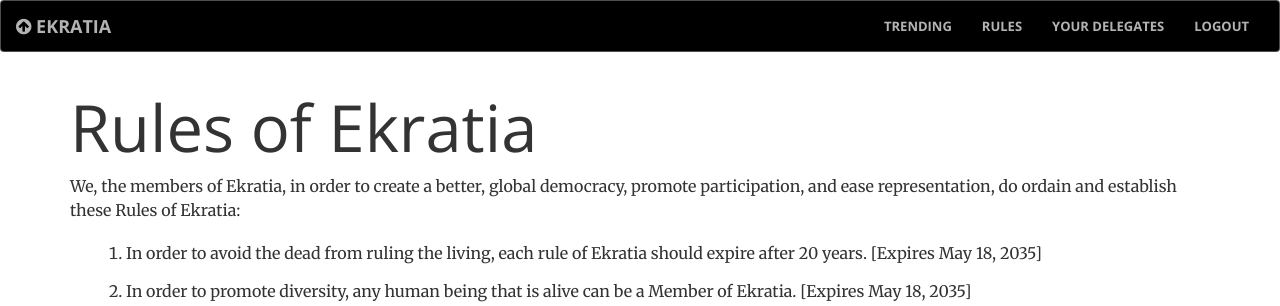
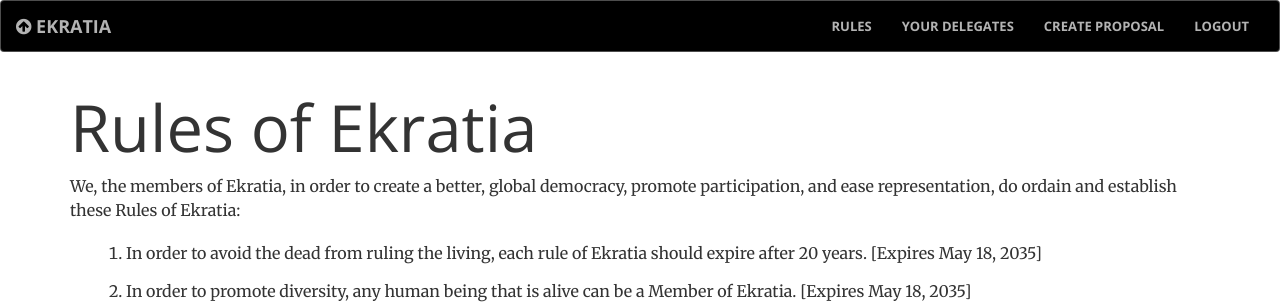
Before and after one commit to ekratia/ekratia, a Django app: page /rules/ in a window 1280 px wide. Shown: the top 306 px of the page. Run offline with Django 3.2, Linux system fonts and the light colour scheme; the visitor is signed in with stand-in values (Sample User, id 1); parts of the project's set-up code (start-up, migrations or seed data) failed here and were passed over; some libraries are stand-ins or nearby versions.

Commit message:
Improved menu

```diff
--- a/idekratia/templates/base.html
+++ b/idekratia/templates/base.html
@@ -59,19 +59,13 @@
               <!-- Collect the nav links, forms, and other content for toggling -->
               <div class="collapse navbar-collapse" id="bs-example-navbar-collapse-1">
                   <ul class="nav navbar-nav navbar-right">
-                      <li>
-                          <a class="page-scroll" href="">Trending</a>
-                      </li>
-                      <li>
-                          <a class="page-scroll" href="{% url 'rules' %}">Rules</a>
-                      </li>
+                      <li><a href="{% url 'rules' %}">Rules</a></li>
                       {# <li><a href="{% url 'about' %}">About</a></li> #}
 
                       {% if request.user.is_authenticated %}
                         {# <li><a href="{% url 'users:detail' request.user.username  %}">{% trans "My Profile" %}</a></li> #}
-                        <li>
-                            <a class="page-scroll" href="{% url 'threads:delegations' %}">Your delegates</a>
-                        </li>
+                        <li><a href="{% url 'threads:delegations' %}">Your delegates</a></li>
+                        <li><a href="{% url 'threads:create_proposal' %}">Create proposal</a></li>
                         <li><a href="{% url 'account_logout' %}">{% trans "Logout" %}</a></li>
                       {% else %}
                         <li><a href="{% provider_login_url 'facebook' process=process scope=scope auth_params=auth_params %}">{% trans "Log In" %}</a></li>
```
